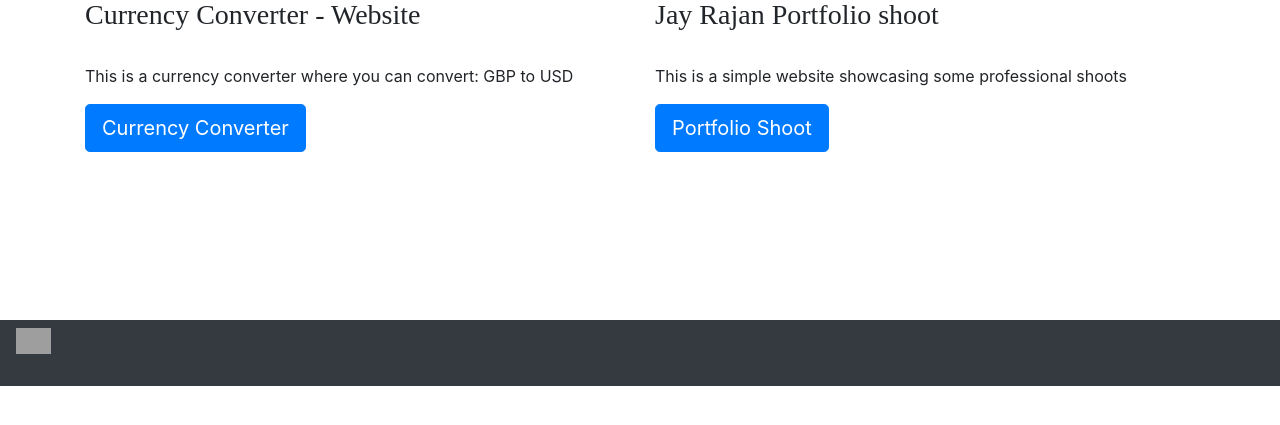
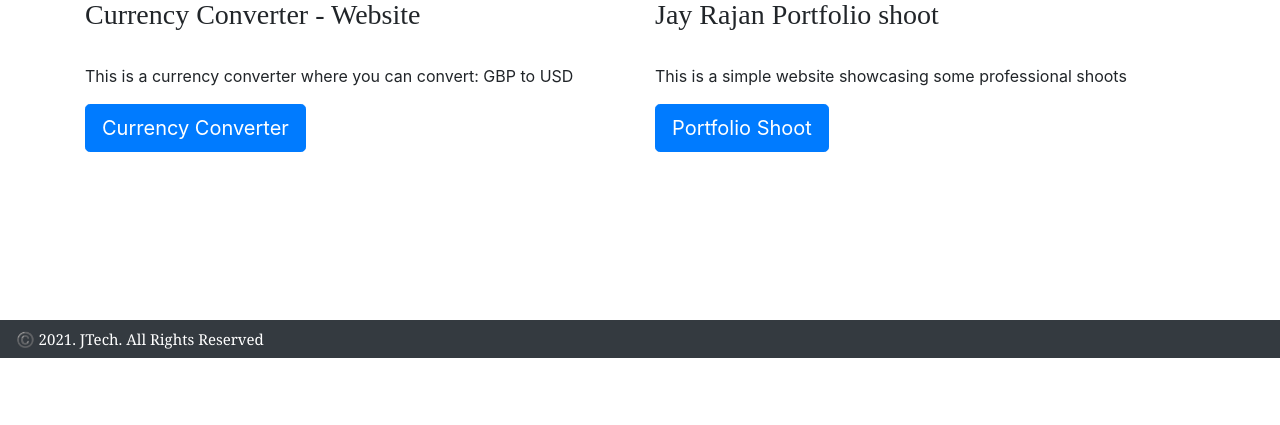
Before and after one commit to jayrajan/web_portfolio, a Flask app: page / in a window 1280 px wide. Shown: the part 276-701 px from the top of the page. Run offline with Flask 2, Linux system fonts and the light colour scheme; grey boxes are pictures that could not be loaded.

Commit message:
feat: adding copyright, del: contact whatsapp logo

```diff
--- a/templates/base.html
+++ b/templates/base.html
@@ -57,7 +57,7 @@
                 <div class='container-float'>
                     <div class="row">
                         <div class="col-sm">
-                            <a href="https://wa.me/447849928386" target="_blank"><img class="img" src="static/whatsapp.png" alt="Second slide" width='50' heigh='50'></a>
+                            <span class="address"> ©️ 2021. JTech. All Rights Reserved </span>
                             <br>
                 </div>
 
```
